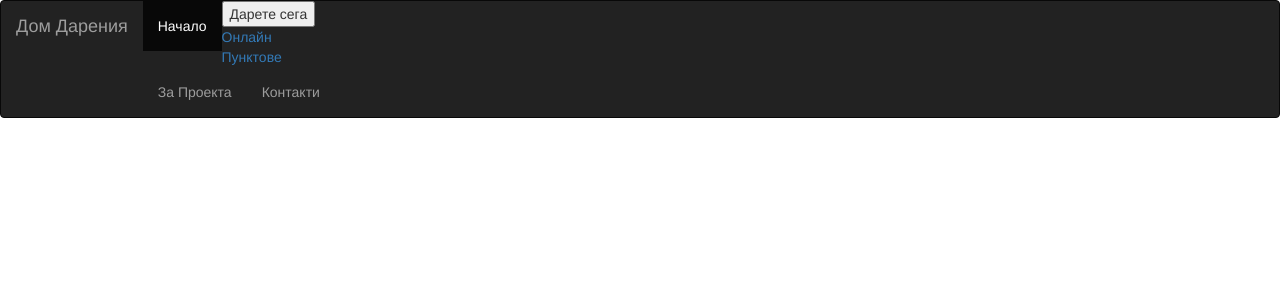
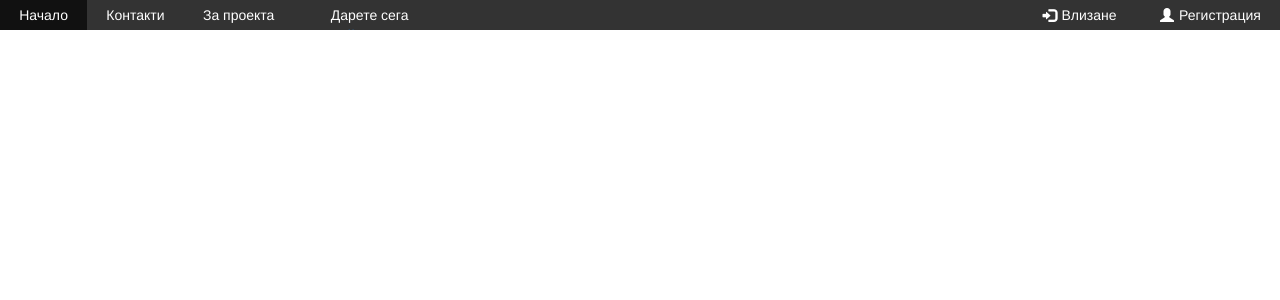
Before and after one commit to toni123321/DomDarenie, a Flask app: template project/templates/proba.html in a window 1280 px wide. Shown: the top 300 px of the page. Run offline with Flask 2, Linux system fonts and the light colour scheme; the template is opened without the code that fills it, so the values that code supplies are empty; some libraries are stand-ins or nearby versions.

Commit message:
Links in navbar now works

```diff
--- a/project/templates/proba.html
+++ b/project/templates/proba.html
@@ -15,28 +15,23 @@
 
 <body>
 
-    <nav class="navbar navbar-inverse">
-    <div class="container-fluid">
-      <div class="navbar-header">
-        <a class="navbar-brand" href="">Дом Дарения</a>
-      </div>
-      <ul class="nav navbar-nav">
-        <li class="active"><a class="pr" href="/">Начало</a></li>
+<div>
+    <div>
+    <ul id="navbar">
+      <li class="navbar_link"><a class="nav_link" href="/home">Начало</a></li>
+      <li class="navbar_link"><a class="nav_link" href="/contacts">Контакти</a></li>
+      <li class="navbar_link"><a class="nav_link" href="/about">За проекта</a></li>
+      <li class="navbar_link" id="dropdown"><a href="#" class="nav_link dropbtn">Дарете сега</a>
+        <div class="dropdown-content">
+          <a href="#">Онлайн</a>
+          <a href="#">Пунктуве</a>
+        </div>
 
-        <div class="dropdown">
-          <button class="dropbtn">Дарете сега</button>
-            <div class="dropdown-content">
-              <a href="#">Онлайн</a>
-              <a href="#">Пунктове</a>
-            </div>
-        </div>
-        <li><a href="#">За Проекта</a></li>
-        <li><a href="#">Контакти</a></li>
-
-
-      </ul>
-    </div>
-
+      </li>
+      <li class="navbar_link user_link"><span class="symbol glyphicon glyphicon-user"></span><a class="nav_link user_link" href="/register">Регистрация</a></li>
+      <li class="navbar_link user_link"><span class="symbol glyphicon glyphicon-log-in"></span><a class="nav_link user_link" href="/login">Влизане</a></li>
+    </ul>
+</div>
 
 </body>
 
```
Also changed, not shown: project/templates/about.html (+7 -6 lines), project/templates/contacts.html (+6 -5 lines), project/templates/home.html (+5 -5 lines), project/templates/login.html (+6 -5 lines), project/templates/online.html (+7 -5 lines), project/templates/register.html (+6 -5 lines).
